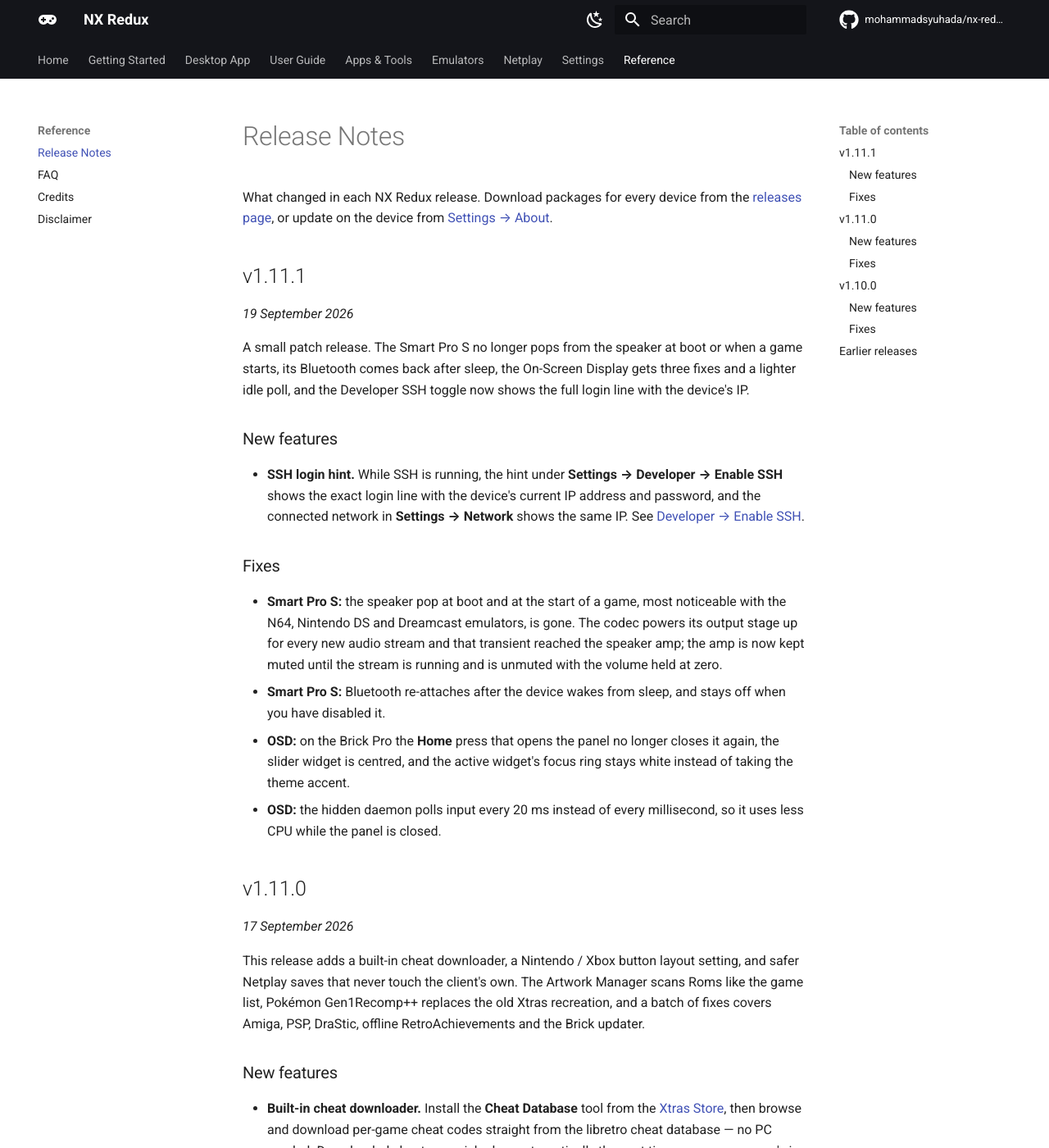
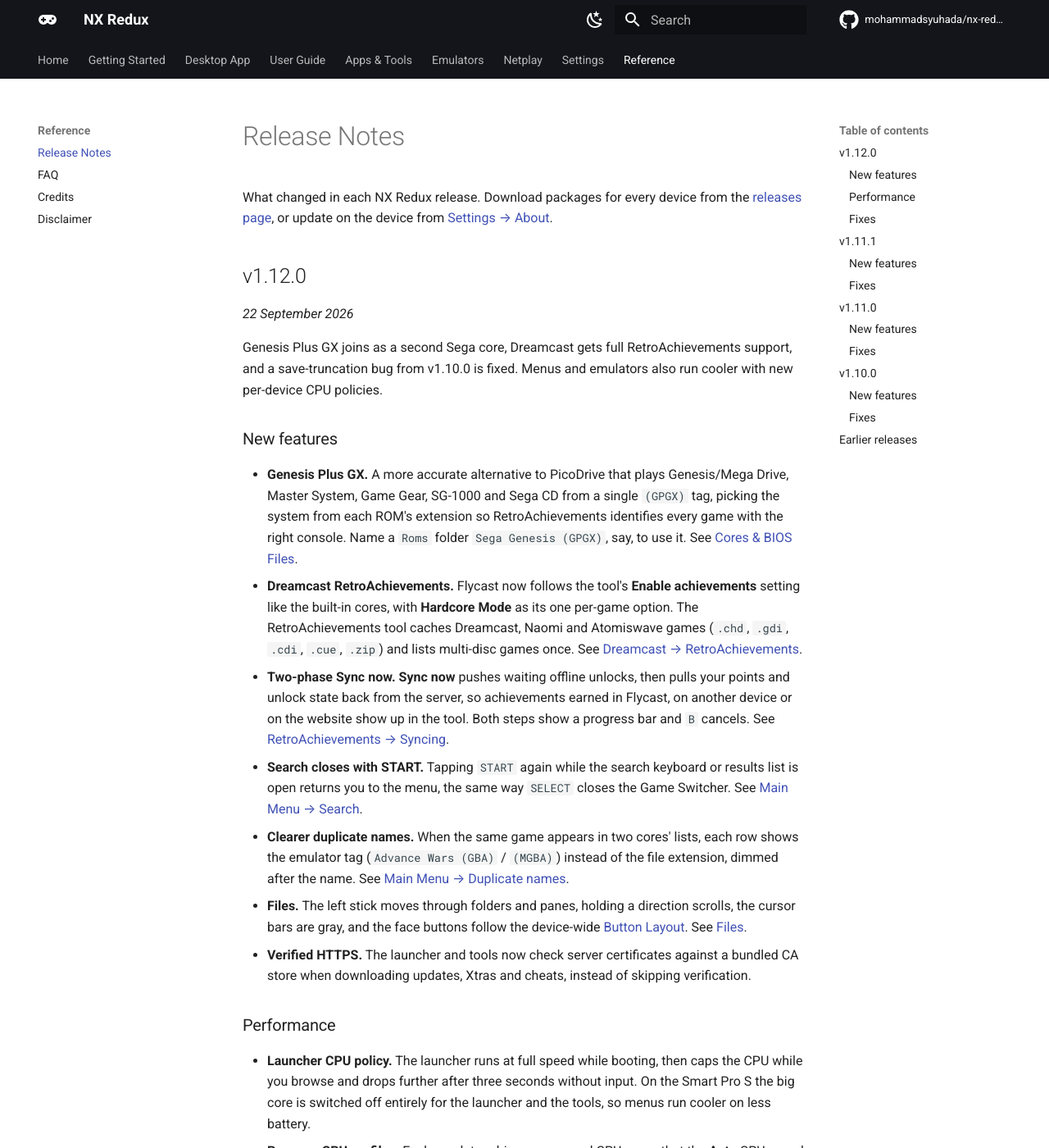
Before and after one commit to mohammadsyuhada/nx-redux-docs, an MkDocs documentation site: the page built from docs/reference/release-notes.md, in a window 1280 px wide and 1400 px high. Shown: the whole window at 82% size. Built offline with MkDocs 1.6.1 and Material for MkDocs 9.7.7, drawn with Linux system fonts in a browser that asks for light colours; comment, search, counter and statistics services are not loaded; some of the changed text lies outside the part shown.

Commit message:
docs(release-notes): add v1.12.0 and note that START closes search

```diff
--- a/docs/reference/release-notes.md
+++ b/docs/reference/release-notes.md
@@ -3,6 +3,77 @@
 What changed in each NX Redux release. Download packages for every device
 from the [releases page](https://github.com/mohammadsyuhada/nx-redux/releases),
 or update on the device from [Settings → About](../settings/about.md).
+
+## v1.12.0
+
+*22 September 2026*
+
+Genesis Plus GX joins as a second Sega core, Dreamcast gets full
+RetroAchievements support, and a save-truncation bug from v1.10.0 is fixed.
+Menus and emulators also run cooler with new per-device CPU policies.
+
+### New features
+
+- **Genesis Plus GX.** A more accurate alternative to PicoDrive that plays
+  Genesis/Mega Drive, Master System, Game Gear, SG-1000 and Sega CD from a
+  single `(GPGX)` tag, picking the system from each ROM's extension so
+  RetroAchievements identifies every game with the right console. Name a
+  `Roms` folder `Sega Genesis (GPGX)`, say, to use it. See
+  [Cores & BIOS Files](../emulators/cores.md#systems-and-cores).
+- **Dreamcast RetroAchievements.** Flycast now follows the tool's **Enable
+  achievements** setting like the built-in cores, with **Hardcore Mode** as
+  its one per-game option. The RetroAchievements tool caches Dreamcast, Naomi
+  and Atomiswave games (`.chd`, `.gdi`, `.cdi`, `.cue`, `.zip`) and lists
+  multi-disc games once. See
+  [Dreamcast → RetroAchievements](../emulators/dreamcast.md#retroachievements).
+- **Two-phase Sync now.** **Sync now** pushes waiting offline unlocks, then
+  pulls your points and unlock state back from the server, so achievements
+  earned in Flycast, on another device or on the website show up in the tool.
+  Both steps show a progress bar and `B` cancels. See
+  [RetroAchievements → Syncing](../apps/retroachievements.md#syncing).
+- **Search closes with START.** Tapping `START` again while the search
+  keyboard or results list is open returns you to the menu, the same way
+  `SELECT` closes the Game Switcher. See
+  [Main Menu → Search](../guide/main-menu.md#search).
+- **Clearer duplicate names.** When the same game appears in two cores' lists,
+  each row shows the emulator tag (`Advance Wars (GBA)` / `(MGBA)`) instead
+  of the file extension, dimmed after the name. See
+  [Main Menu → Duplicate names](../guide/main-menu.md#duplicate-names).
+- **Files.** The left stick moves through folders and panes, holding a
+  direction scrolls, the cursor bars are gray, and the face buttons follow the
+  device-wide [Button Layout](../guide/button-layout.md). See
+  [Files](../apps/files.md).
+- **Verified HTTPS.** The launcher and tools now check server certificates
+  against a bundled CA store when downloading updates, Xtras and cheats,
+  instead of skipping verification.
+
+### Performance
+
+- **Launcher CPU policy.** The launcher runs at full speed while booting,
+  then caps the CPU while you browse and drops further after three seconds
+  without input. On the Smart Pro S the big core is switched off entirely
+  for the launcher and the tools, so menus run cooler on less battery.
+- **Per-core CPU profiles.** Each emulator ships a measured CPU range that
+  the **Auto** CPU speed applies, instead of every core running the whole
+  frequency range. On the Smart Pro S, PlayStation runs on both big cores
+  with the render and audio helpers moved to the little cores, and the
+  **Auto** ceiling no longer clamps the big core to the little cluster's top
+  speed.
+- **Rumble.** The vibration thread sleeps between rumble events instead of
+  polling settings every 17 ms.
+
+### Fixes
+
+- **Saves:** quitting a game no longer writes a 0 KB save over your existing
+  one. A regression since v1.10.0, most reported on Game Boy Advance and
+  Game Boy Color on the Brick.
+- **Cheats:** on PCSX-ReARMed, enabling a cheat other than the first one now
+  activates it even when the cheats before it are off.
+- **Dreamcast:** RetroAchievements login from Flycast no longer fails with
+  "No response"; Flycast now finds the certificate bundle it needs for HTTPS.
+- **Music Player:** opening the app while its background service is still
+  starting shows a loading screen instead of failing to launch.
+- **Search:** the hint bar repaints cleanly when the shift indicator clears.
 
 ## v1.11.1
 
```
Also changed, not shown: docs/guide/main-menu.md (+2 -0 lines).
